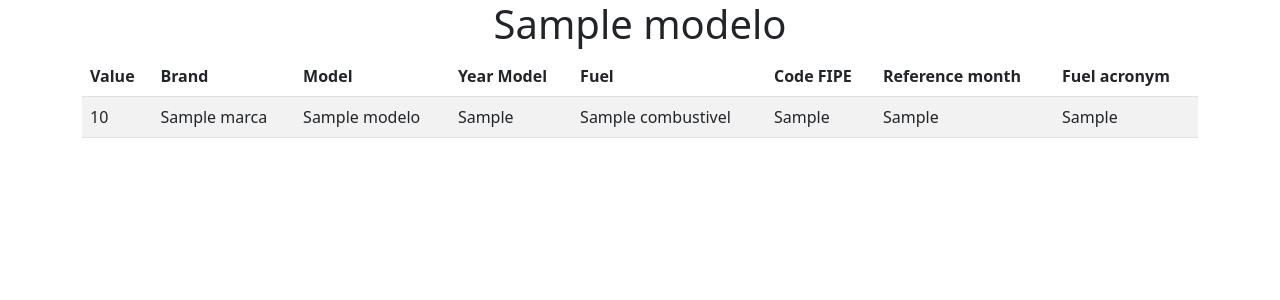
After one commit to EndrewDev/table_fipe, a Django app: template quotes/templates/model_year_value.html in a window 1280 px wide. The commit adds this page. Shown: the top 300 px of the page. Run offline with Django 5.2, Linux system fonts and the light colour scheme; the template is opened without the code that fills it: most values are stand-ins (such as "Sample title", 1, 10 or a date in 2020).

Commit message:
construito o projeto modelo ano

```diff
--- a/quotes/services/api_clients/client.py
+++ b/quotes/services/api_clients/client.py
@@ -16,3 +16,8 @@ def years_models_constultation(vehicle_type:str, id_brand:str, id_models:str):
     formatted_address = f"{BASE_URL}/{vehicle_type}/marcas/{id_brand}/modelos/{id_models}/anos"
     response = requests.get(formatted_address)
     return response.json()
+
+def model_year_model_consultation(vehicle_type:str, id_brand:str, id_model:str, id_year:str):
+    formatted_adrress = f"{BASE_URL}/{vehicle_type}/marcas/{id_brand}/modelos/{id_model}/anos/{id_year}"
+    response = requests.get(formatted_adrress)
+    return response.json()
--- /dev/null
+++ b/quotes/templates/model_year_value.html
@@ -0,0 +1,45 @@
+<!DOCTYPE html>
+<html lang="en">
+  <head>
+    <meta charset="UTF-8" />
+    <meta name="viewport" content="width=device-width, initial-scale=1.0" />
+    <title>Table of Vehicle</title>
+    <link
+      rel="stylesheet"
+      href="https://cdn.jsdelivr.net/npm/bootstrap@5.2.3/dist/css/bootstrap.min.css"
+    />
+  </head>
+  <body>
+    <div class="container">
+      <h1 class="text-center">{{Modelo}}</h1>
+      <table class="table table-striped">
+        <thead>
+          <tr>
+            <th>Value</th>
+            <th>Brand</th>
+            <th>Model</th>
+            <th>Year Model</th>
+            <th>Fuel</th>
+            <th>Code FIPE</th>
+            <th>Reference month</th>
+            <th>Fuel acronym</th>
+          </tr>
+        </thead>
+        <tbody>
+          <tr>
+            <td>{{Valor}}</td>
+            <td>{{Marca}}</td>
+            <td>{{Modelo}}</td>
+            <td>{{AnoModelo}}</td>
+            <td>{{Combustivel}}</td>
+            <td>{{CodigoFipe}}</td>
+            <td>{{MesReferencia}}</td>
+            <td>{{SiglaCombustivel}}</td>
+          </tr>
+        </tbody>
+      </table>
+    </div>
+
+    <script src="https://cdn.jsdelivr.net/npm/bootstrap@5.2.3/dist/js/bootstrap.bundle.min.js"></script>
+  </body>
+</html>
--- a/quotes/templates/years_model.html
+++ b/quotes/templates/years_model.html
@@ -8,11 +8,11 @@
 </head>
 <body>
     <div class="container mt-5">
-        <h1 class="text-center">Model of year {{nome_modelo}}</h1>
+        <h1 class="text-center">Model of year {{name_model}}</h1>
         <ul class="list-group">
             {% for year in list_years_model %}
                 <li class="list-group-item">
-                    <form action="" method='POST'>
+                    <form action="modelyearvalue" method='POST'>
                         {% csrf_token %}
                         <input type="hidden" name="tipo_veiculo" value="{{vehicle_type}}">
                         <input type="hidden" name="id_marca" value="{{id_brand}}">
--- a/quotes/urls.py
+++ b/quotes/urls.py
@@ -14,4 +14,7 @@ urlpatterns = [
     path(
         "yearmodel/", views.models_years, name="year"
     ),
+    path(
+        "modelyearvalue/", views.model_year_value, name="modelyearvalue"
+    ),
 ]
```
Also changed, not shown: quotes/views.py (+15 -1 lines).
